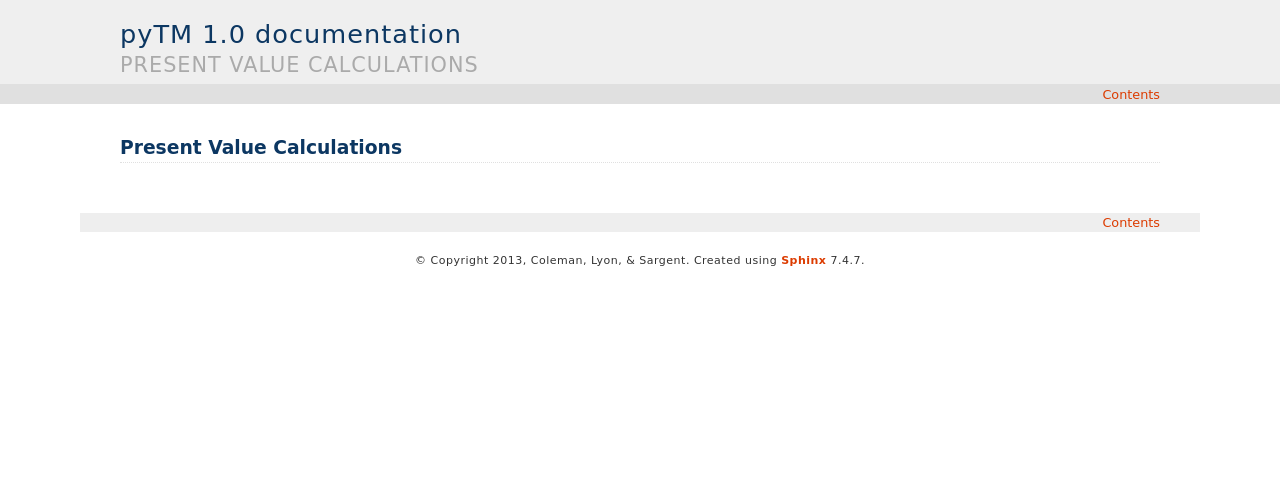
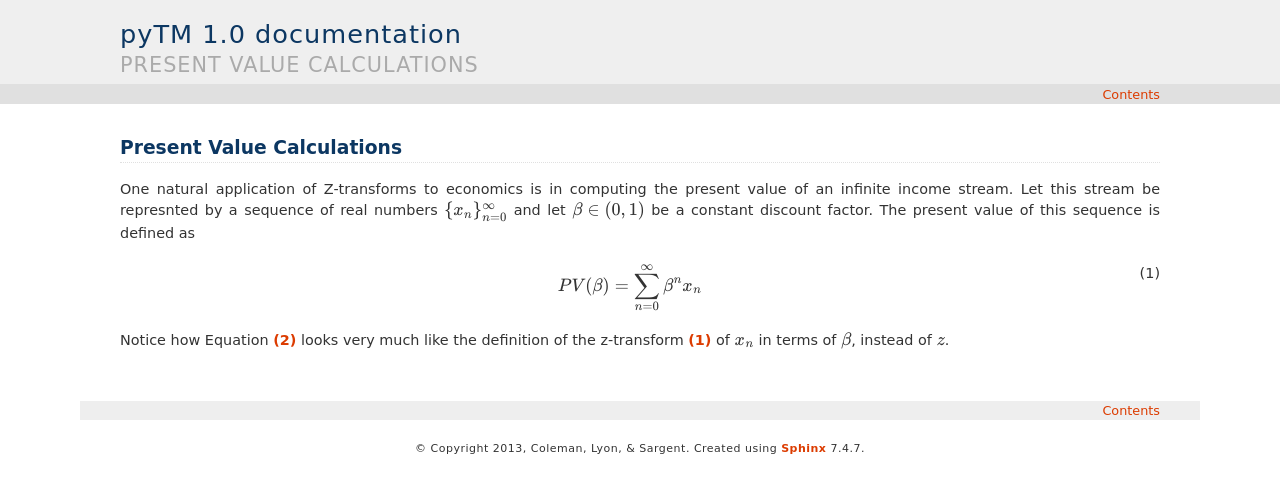
Before and after one commit to sternSargentRA/pyTM, a Sphinx documentation site: the page built from Docs/source/ztransforms/pv.rst, in a window 1280 px wide. Shown: the top 493 px of the page. Built offline with Sphinx 7.4.7, drawn with Linux system fonts in a browser that asks for light colours.

Commit message:
DOC: started pv file updated a few others
Did some formatting

```diff
--- a/Docs/source/ztransforms/pv.rst
+++ b/Docs/source/ztransforms/pv.rst
@@ -1,2 +1,11 @@
 Present Value Calculations
 ==========================
+
+One natural application of Z-transforms to economics is in computing the present value of an infinite income stream. Let this stream be represnted by a sequence of real numbers :math:`\{x_n\}_{n=0}^{\infty}` and let :math:`\beta \in (0, 1)` be a constant discount factor. The present value of this sequence is defined as
+
+.. math::
+    :label: eq_PVdef
+
+    PV(\beta) = \sum_{n=0}^{\infty} \beta^n x_n
+
+Notice how Equation :eq:`eq_PVdef` looks very much like the definition of the z-transform :eq:`eq_ZTdef` of :math:`x_n` in terms of :math:`\beta`, instead of :math:`z`.
--- a/Docs/source/ztransforms/transform_table.rst
+++ b/Docs/source/ztransforms/transform_table.rst
@@ -1,7 +1,7 @@
 Transform Table
 ===============
 
-For the table [#ftab]_ below we make use of the following definitions:
+For certain functions we have provided a table that will give you the z-transform of specific functions. For use in the table [#ftable1]_ below we make the following definitions:
 
 .. math::
 
@@ -37,4 +37,4 @@ For the table [#ftab]_ below we make use of the following definitions:
     :math:`a^n \cos(\omega_0 n) u[n]`; :math:`\frac{1-a z^{-1} \cos( \omega_0)}{1-2az^{-1}\cos(\omega_0)+ a^2 z^{-2}}`; :math:`|z|>|a|`
     :math:`a^n \sin(\omega_0 n) u[n]`; :math:`\frac{ az^{-1} \sin(\omega_0) }{ 1-2az^{-1}\cos(\omega_0)+ a^2 z^{-2} }`; :math:`|z|>|a|`
 
-.. [#ftab] This table a modified form of a similar table found on the `Wikipedia Page <http://en.wikipedia.org/wiki/Z-transform>`_.
+.. [#ftable1] This table is a modified version of a similar table found on the `Wikipedia Page <http://en.wikipedia.org/wiki/Z-transform>`_.
```
Also changed, not shown: Docs/source/ztransforms/properties.rst (+4 -6 lines), Docs/source/ztransforms/z_transforms.rst (+16 -12 lines).
